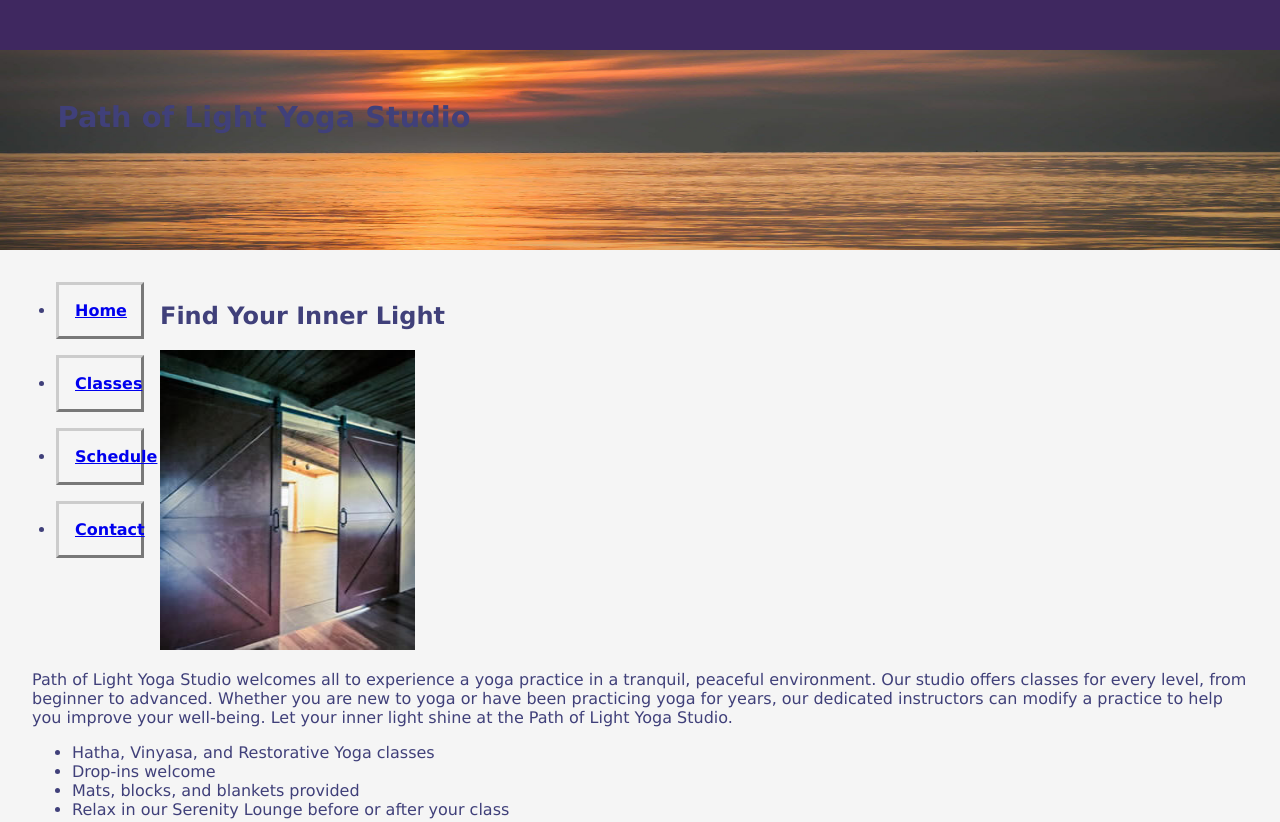
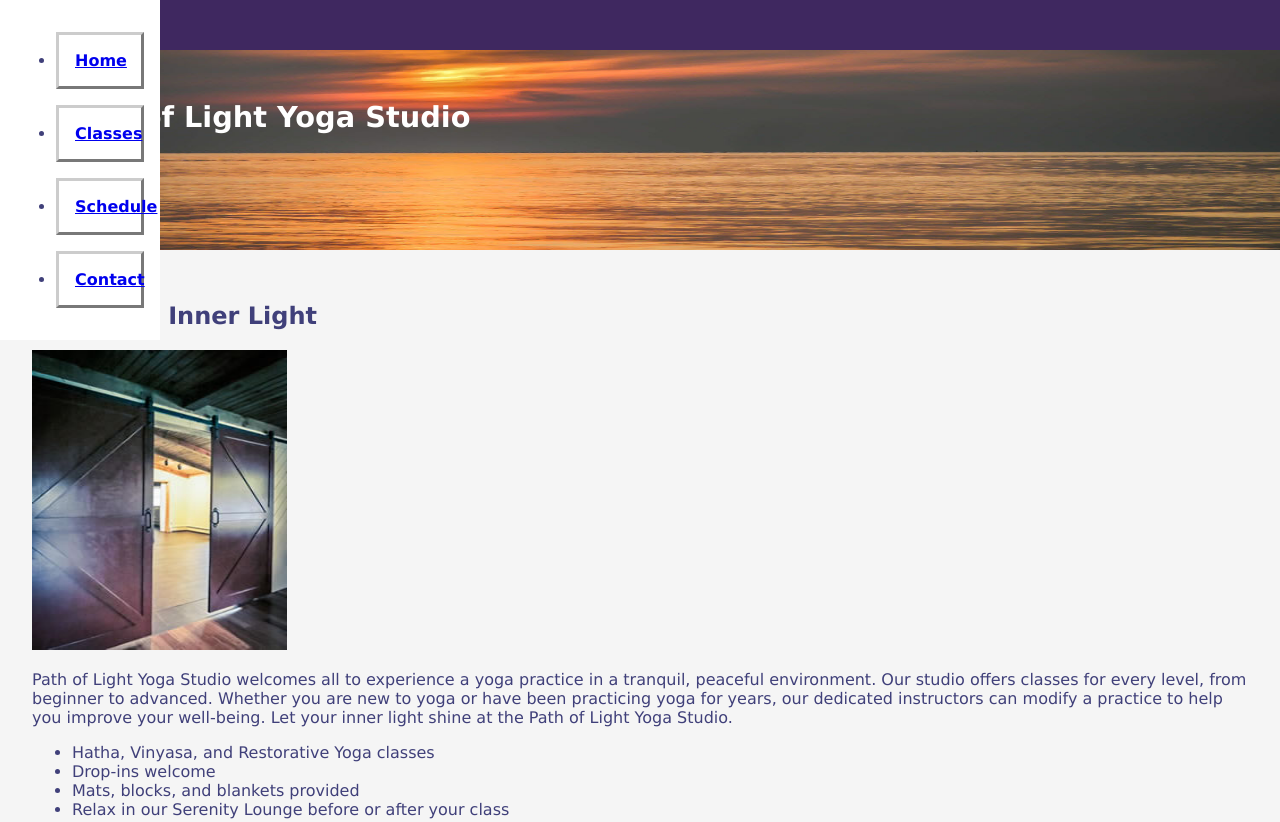
Before and after one commit to sara2945/yoga-chap7, a plain HTML site: page index.html in a window 1280 px wide. Shown: the top 822 px of the page. Drawn offline with Linux system fonts and the light colour scheme.

Commit message:
Update Yoga.CSS

```diff
--- a/Yoga.CSS
+++ b/Yoga.CSS
@@ -19,9 +19,25 @@ margin-top: 50px;
 min-height: 200px;
 }
 header a { text-decoration: none; }
-header a:link { color: #40407A; }
-header a:visited { color: #40407A; }
-header a:hover { color: #FFFFFF; }
+header a:link { color: #FFF; }
+header a:visited { color: #FFF; }
+header a:hover { color: #EDF5F5; }
+.home, .content {
+height: 20vh;
+padding-left: 10%;
+padding-top: 2em;
+}
+nav {
+background-color: #FFF;
+position: fixed;
+left: 0;
+top: 0;
+margin: 0;
+padding: 0.5em 0 1em 1em;
+text-align: right;
+width: 100%;
+z-index: 9999;
+}
 h1 {
 padding-top: 50px;
 padding-left: 2em;
```
